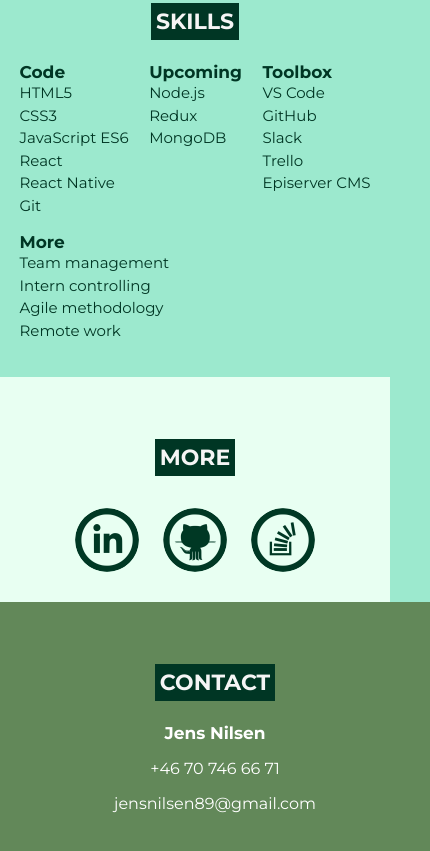
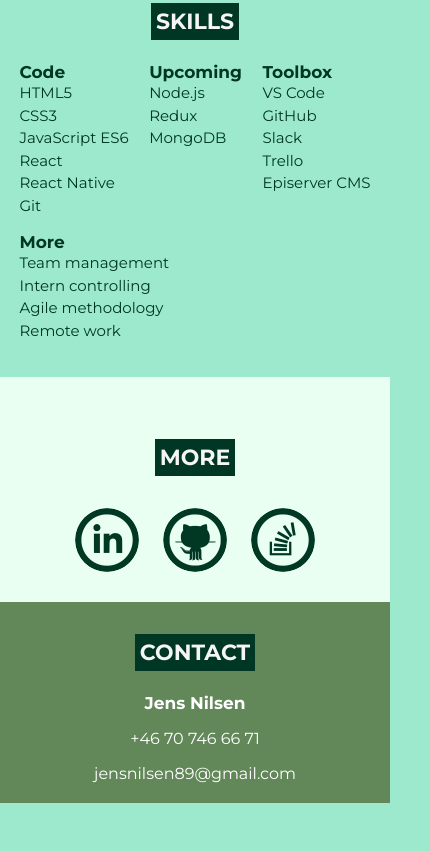
Before and after one commit to jensnilsen/myPortfolio, a plain HTML site: page index.html in a window 390 px wide. Shown: the part 4425-5276 px from the top of the page, 430 px wide, since content can reach past the window. After the commit the page ends 5228 px from the top, so only its background shows below. Drawn offline with Linux system fonts and the light colour scheme.

Commit message:
responsive fix

```diff
--- a/style.css
+++ b/style.css
@@ -339,7 +339,8 @@ footer {
   justify-content: center;
   align-items: center;
   height: auto;
-  padding: 40px 20px;
+  padding-top: 10px;
+  padding-bottom: 20px;
   width: 100%;
   color: #ffffff;
 }
```
